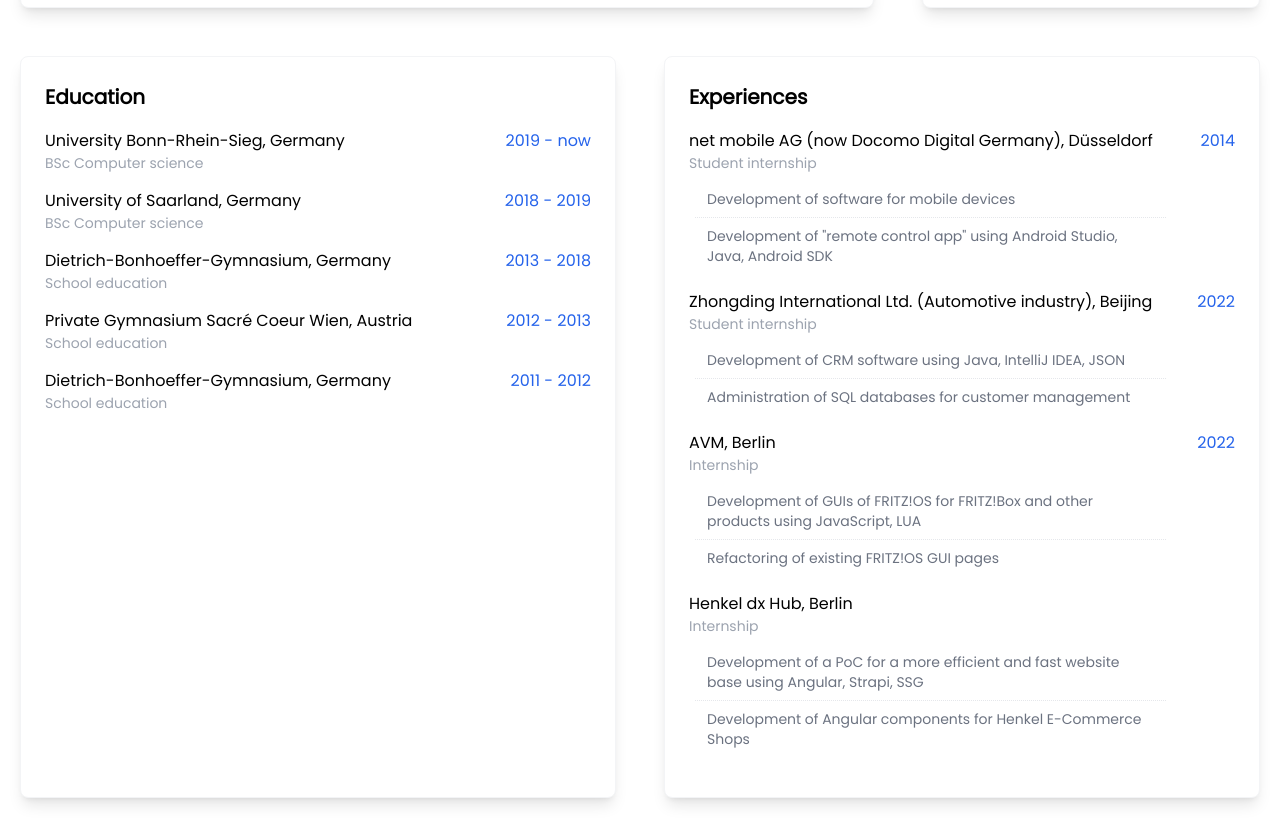
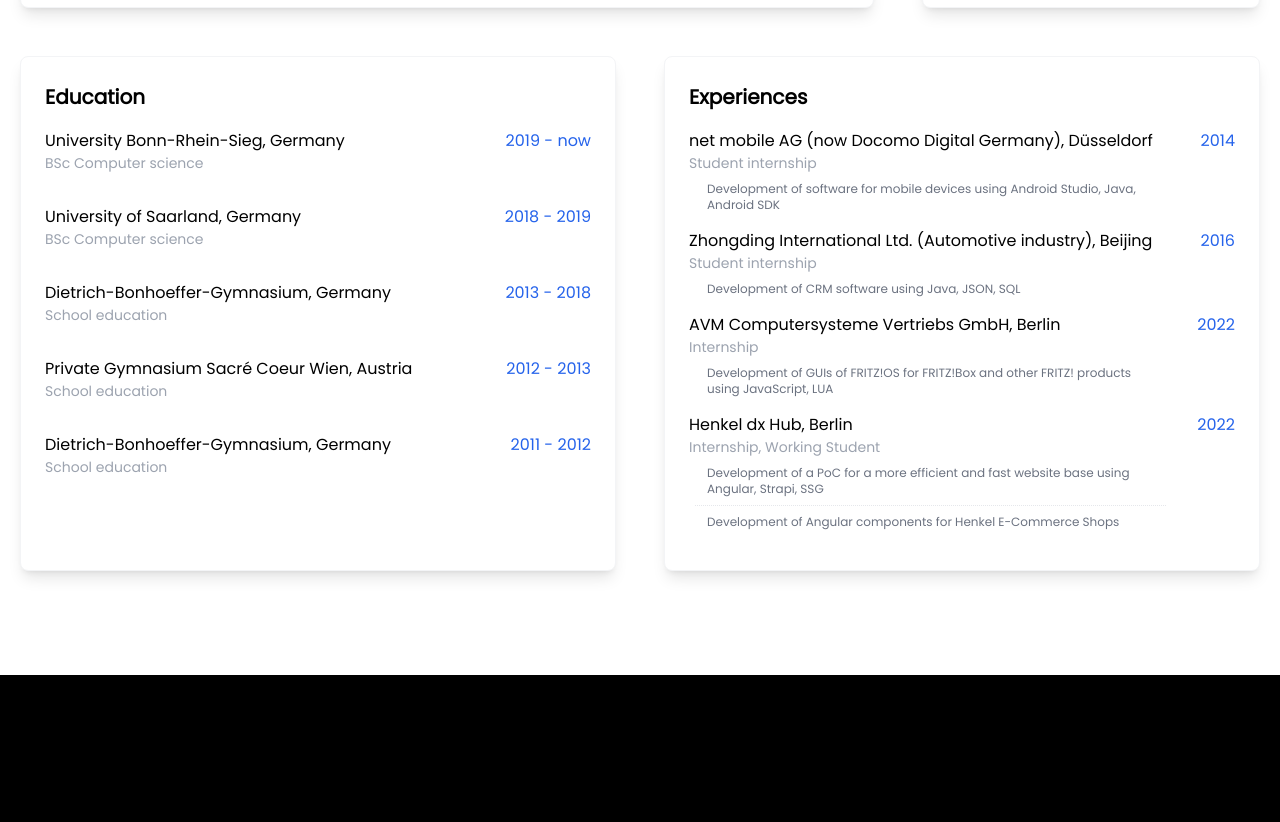
Before and after one commit to scriptless/scriptless-landing, a React (Create React App) app: page /#/ in a window 1280 px wide. Shown: the part 740-1562 px from the top of the page. After the commit the page ends 1415 px from the top, so only its background shows below. Built offline with nearby package versions, Linux system fonts and the light colour scheme.

Commit message:
Update experience section

```diff
--- a/src/App.js
+++ b/src/App.js
@@ -1,6 +1,7 @@
 import { useEffect, useState } from 'react';
 import { HashRouter, Route, Routes } from 'react-router-dom';
 import Header from './components/Header';
+import Footer from './components/Footer';
 import TopBar from './components/TopBar';
 import Home from './pages/Home';
 import Projects from './pages/Projects';
@@ -36,6 +37,7 @@ function App() {
                             </Routes>
                         </HashRouter>
                     </div>
+                    <Footer/>
                 </div>
             </div>
         </div>
--- a/src/components/Footer.js
+++ b/src/components/Footer.js
@@ -2,7 +2,9 @@ import React from 'react'
 
 function Footer() {
   return (
-    <div>Footer</div>
+    <div className="py-10">
+
+    </div>
   )
 }
 
--- a/src/pages/Home.js
+++ b/src/pages/Home.js
@@ -16,7 +16,7 @@ function Home() {
             </div>
         </Card>
         <Card className="md:col-span-5" title="Education">
-            <div className="grid grid-cols-4 gap-4">
+            <div className="grid grid-cols-4 gap-8">
                 <div className="col-span-3">
                     <p className="dark:text-gray-200">University Bonn-Rhein-Sieg, Germany</p>
                     <p className="text-gray-400 text-sm">BSc Computer science</p>
@@ -49,12 +49,9 @@ function Home() {
                 <div className="col-span-7">
                     <p className="dark:text-gray-200">net mobile AG (now Docomo Digital Germany), Düsseldorf</p>
                     <p className="text-gray-400 text-sm">Student internship</p>
-                    <ul role="list" class="pl-1.5 my-2 divide-y dark:divide-slate-700 divide-dotted">
-                        <li class="pl-3 pr-4 py-2 flex items-center justify-between text-sm">
-                            <p className="text-gray-500 dark:text-gray-300 text-sm">Development of software for mobile devices</p>
-                        </li>
-                        <li class="pl-3 pr-4 py-2 flex items-center justify-between text-sm">
-                            <p className="text-gray-500 dark:text-gray-300 text-sm">Development of "remote control app" using Android Studio, Java, Android SDK</p>
+                    <ul role="list" class="pl-1.5 divide-y dark:divide-slate-700 divide-dotted">
+                        <li class="pl-3 pr-4 py-2 flex items-center justify-between">
+                            <p className="text-gray-500 dark:text-gray-300 text-xs">Development of software for mobile devices using Android Studio, Java, Android SDK</p>
                         </li>
                     </ul>
                 </div>
@@ -62,41 +59,36 @@ function Home() {
                 <div className="col-span-7">
                     <p className="dark:text-gray-200">Zhongding International Ltd. (Automotive industry), Beijing</p>
                     <p className="text-gray-400 text-sm">Student internship</p>
-                    <ul role="list" class="pl-1.5 my-2 divide-y dark:divide-slate-700 divide-dotted">
-                        <li class="pl-3 pr-4 py-2 flex items-center justify-between text-sm">
-                            <p className="text-gray-500 dark:text-gray-300 text-sm">Development of CRM software using Java, IntelliJ IDEA, JSON</p>
-                        </li>
-                        <li class="pl-3 pr-4 py-2 flex items-center justify-between text-sm">
-                            <p className="text-gray-500 dark:text-gray-300 text-sm">Administration of SQL databases for customer management</p>
+                    <ul role="list" class="pl-1.5 divide-y dark:divide-slate-700 divide-dotted">
+                        <li class="pl-3 pr-4 py-2 flex items-center justify-between">
+                            <p className="text-gray-500 dark:text-gray-300 text-xs">Development of CRM software using Java, JSON, SQL</p>
                         </li>
                     </ul>
                 </div>
-                <p className="text-right text-blue-600 dark:text-blue-400 font-light">2022</p>
+                <p className="text-right text-blue-600 dark:text-blue-400 font-light">2016</p>
                 <div className="col-span-7">
-                    <p className="dark:text-gray-200">AVM, Berlin</p>
+                    <p className="dark:text-gray-200">AVM Computersysteme Vertriebs GmbH, Berlin</p>
                     <p className="text-gray-400 text-sm">Internship</p>
-                    <ul role="list" class="pl-1.5 my-2 divide-y dark:divide-slate-700 divide-dotted">
-                        <li class="pl-3 pr-4 py-2 flex items-center justify-between text-sm">
-                            <p className="text-gray-500 dark:text-gray-300 text-sm">Development of GUIs of FRITZ!OS for FRITZ!Box and other products using JavaScript, LUA</p>
-                        </li>
-                        <li class="pl-3 pr-4 py-2 flex items-center justify-between text-sm">
-                            <p className="text-gray-500 dark:text-gray-300 text-sm">Refactoring of existing FRITZ!OS GUI pages</p>
+                    <ul role="list" class="pl-1.5 divide-y dark:divide-slate-700 divide-dotted">
+                        <li class="pl-3 pr-4 py-2 flex items-center justify-between">
+                            <p className="text-gray-500 dark:text-gray-300 text-xs">Development of GUIs of FRITZ!OS for FRITZ!Box and other FRITZ! products using JavaScript, LUA</p>
                         </li>
                     </ul>
                 </div>
                 <p className="text-right text-blue-600 dark:text-blue-400 font-light">2022</p>
                 <div className="col-span-7">
                     <p className="dark:text-gray-200">Henkel dx Hub, Berlin</p>
-                    <p className="text-gray-400 text-sm">Internship</p>
-                    <ul role="list" class="pl-1.5 my-2 divide-y dark:divide-slate-700 divide-dotted">
-                        <li class="pl-3 pr-4 py-2 flex items-center justify-between text-sm">
-                            <p className="text-gray-500 dark:text-gray-300 text-sm">Development of a PoC for a more efficient and fast website base using Angular, Strapi, SSG</p>
+                    <p className="text-gray-400 text-sm">Internship, Working Student</p>
+                    <ul role="list" class="pl-1.5 divide-y dark:divide-slate-700 divide-dotted">
+                        <li class="pl-3 pr-4 py-2 flex items-center justify-between">
+                            <p className="text-gray-500 dark:text-gray-300 text-xs">Development of a PoC for a more efficient and fast website base using Angular, Strapi, SSG</p>
                         </li>
-                        <li class="pl-3 pr-4 py-2 flex items-center justify-between text-sm">
-                            <p className="text-gray-500 dark:text-gray-300 text-sm">Development of Angular components for Henkel E-Commerce Shops</p>
+                        <li class="pl-3 pr-4 py-2 flex items-center justify-between">
+                            <p className="text-gray-500 dark:text-gray-300 text-xs">Development of Angular components for Henkel E-Commerce Shops</p>
                         </li>
                     </ul>
                 </div>
+                <p className="text-right text-blue-600 dark:text-blue-400 font-light">2022</p>
             </div>
         </Card>
     </div>
```
Also changed, not shown: 2 other files (tests, documents, lock files or other folders).
